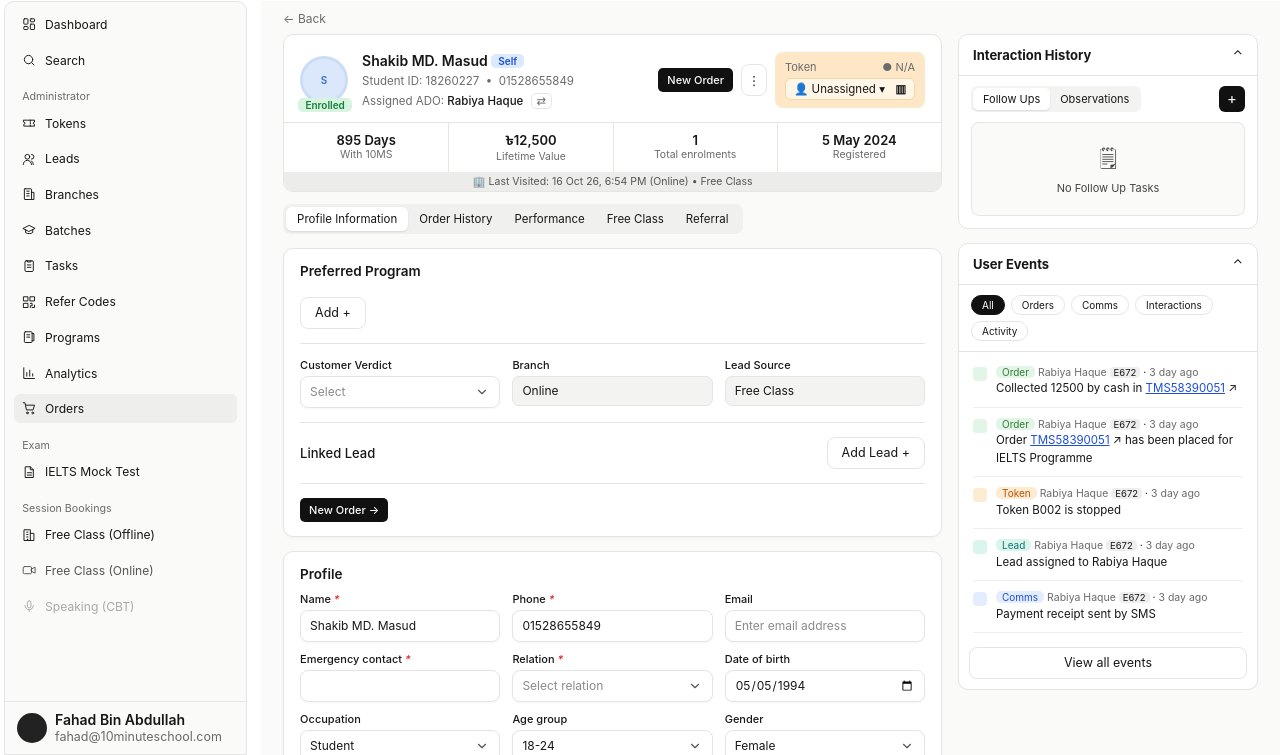
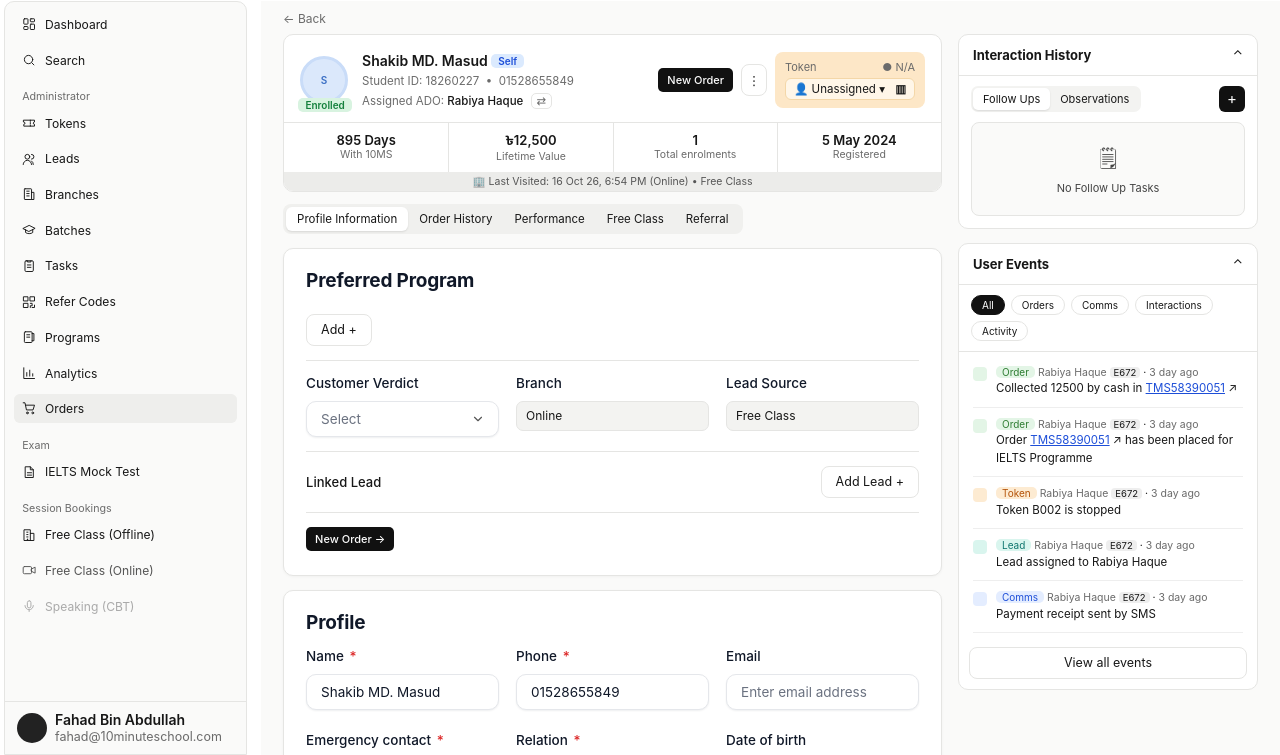
Before and after one commit to cm-ops-gmail/branch-id-card, a plain HTML site: page index.html in a window 1280 px wide. Both pictures are taken after a click on the link "Open student profile". Shown: the part 45-800 px from the top of the page. Drawn offline with nearby package versions, Linux system fonts and the light colour scheme.

Commit message:
Restyle student profile form typography and fields
Co-Authored-By: Claude Sonnet 5.5 <noreply@anthropic.com>

```diff
--- a/index.html
+++ b/index.html
@@ -362,6 +362,24 @@
   .toast{position:fixed;left:50%;bottom:26px;transform:translateX(-50%) translateY(8px);background:#1f1f1f;color:#fff;border-radius:10px;padding:10px 16px;font-size:13px;opacity:0;pointer-events:none;transition:opacity .18s,transform .18s;z-index:300}
   .toast.show{opacity:1;transform:translateX(-50%) translateY(0)}
   #bfmain .crumb{color:var(--muted);cursor:pointer}#bfmain .crumb:hover{text-decoration:underline}
+
+  /* profile form typography (matches reference) */
+  #profpage .sect{font-size:19px;font-weight:700;color:#101828;margin:0 0 14px;letter-spacing:-.01em}
+  #profpage .card.pad{padding:20px 22px 24px}
+  #profpage .g3,#profpage .g4{gap:22px 17px}
+  #profpage .fg label{font-size:13.5px;font-weight:500;color:#101828;margin-bottom:10px}
+  #profpage .fg label i{font-style:normal;color:#e5233d;margin-left:2px}
+  #profpage .fi,#profpage .dobw{height:36px;border-radius:10px;border:1px solid #e5e7eb;box-shadow:0 1px 2px rgba(16,24,40,.07);font-size:13.5px;color:#101828;padding:0 14px;background-color:#fff}
+  #profpage .fi::placeholder{color:#6b7280}
+  #profpage select.fi{padding-right:34px;background-position:right 13px center}
+  #profpage select.fi.ph{color:#6b7280}
+  #profpage input[type=file].fi{padding:0 12px;line-height:34px;font-size:13.5px}
+  #profpage .dobw{position:relative;display:flex;align-items:center;justify-content:space-between;cursor:pointer}
+  #profpage .dobw svg{width:17px;height:17px;stroke:#6b7280;fill:none;stroke-width:1.6;flex:none}
+  #profpage .dobw input{position:absolute;inset:0;opacity:0;width:100%;height:100%;cursor:pointer}
+  #profpage .dobt.ph{color:#6b7280}
+  #profpage .sect+.g3,#profpage .sect+.g4{margin-top:0}
+  #profpage .card.pad>.sect:not(:first-child){margin-top:40px!important}
   #printarea{display:none}
   @media print{
     @page{size:85.6mm 54mm;margin:0}
@@ -1237,7 +1255,7 @@ function renderOrder(){
 // ---------- Student profile ----------
 function profOf(r){
   if(!PROF[r.sid]){const h=r.uid;PROF[r.sid]={name:r.name,phone:r.phone,email:'',emg:r.emg,relation:'',dob:`${1990+(h%14)}-${String(1+h%12).padStart(2,'0')}-${String(1+h%27).padStart(2,'0')}`,occupation:'Student',age:'18-24',gender:h%2?'Male':'Female',bg:r.bg,
-    nationality:'Bangladeshi',city:'Dhaka',zone:'',area:'',address:'Khilgaon, Dhaka',edu:'College',cls:'HSC 2nd Year',inst:'',gname:'MD. Didaiul Alam',gnum:'',gnid:'',nid:'',visit:'',verdict:'',prefProg:'',exam:'',country:'',score:'',showPref:false}}
+    nationality:'Bangladeshi',city:'Dhaka',zone:'',area:'',address:'Khilgaon, Dhaka',edu:'College',cls:'HSC 2nd Year',inst:'Milestone College',gname:'MD. Didaiul Alam',gnum:'',gnid:'',nid:'',visit:'',verdict:'',prefProg:'',exam:'',country:'',score:'',showPref:false}}
   return PROF[r.sid];
 }
 let ptab='profile',profPhoto;
@@ -1247,7 +1265,9 @@ function openProfile(sid,tab){
   curStu=sid;ptab=tab||'profile';profPhoto=undefined;showPage('profpage');renderProfile();
 }
 const opt=(l,v,ph)=>`<option value="">${ph||'Select'}</option>`+l.map(o=>`<option ${o===v?'selected':''}>${o}</option>`).join('');
-const fld=(id,l,v,o={})=>`<div class="fg ${o.full?'full':''}"><label>${l}${o.req?' <i style="color:#dc2626">*</i>':''}</label>${o.sel?`<select class="fi ${v?'':'ph'}" id="${id}">${opt(o.sel,v,o.ph)}</select>`:`<input class="fi" id="${id}" type="${o.type||'text'}" value="${(v||'').toString().replace(/"/g,'&quot;')}" placeholder="${o.ph||''}">`}</div>`;
+const shortD=v=>{const d=new Date(v);return v&&!isNaN(d)?`${d.getDate()} ${MN[d.getMonth()]} ${String(d.getFullYear()).slice(2)}`:''};
+const INSTS=['Milestone College','Notre Dame College','Dhaka College','Holy Cross College','Viqarunnisa Noon School & College','Other'];
+const fld=(id,l,v,o={})=>`<div class="fg ${o.full?'full':''}"><label>${l}${o.req?' <i style="color:#dc2626">*</i>':''}</label>${o.dob?`<div class="dobw"><span class="dobt ${v?'':'ph'}">${v?shortD(v):(o.ph||'Select date')}</span><svg viewBox="0 0 24 24"><rect x="3" y="5" width="18" height="16" rx="2"/><path d="M3 10h18M8 3v4M16 3v4"/></svg><input id="${id}" type="date" value="${v||''}"></div>`:o.sel?`<select class="fi ${v?'':'ph'}" id="${id}">${opt(o.sel,v,o.ph)}</select>`:`<input class="fi" id="${id}" type="${o.type||'text'}" value="${(v||'').toString().replace(/"/g,'&quot;')}" placeholder="${o.ph||''}">`}</div>`;
 function readForm(P){
   const m={name:'f_name',phone:'f_phone',email:'f_email',emg:'f_emg',relation:'f_rel',dob:'f_dob',occupation:'f_occ',age:'f_age',gender:'f_gender',bg:'f_bg',nationality:'f_nat',city:'f_city',zone:'f_zone',area:'f_area',address:'f_addr',edu:'f_edu',cls:'f_cls',inst:'f_inst',gname:'f_gname',gnum:'f_gnum',nid:'f_nid',visit:'f_visit',verdict:'p_verdict',prefProg:'p_prog',exam:'p_exam',country:'p_country',score:'p_score'};
   for(const k in m){const e=$(m[k]);if(e)P[k]=e.value.trim()}
@@ -1266,13 +1286,13 @@ function renderProfile(){
       <button class="btn-new sm" data-toast="New order creation isn’t part of this demo">New Order →</button></div>
     <div class="card pad" style="margin-top:14px"><div class="sect">Profile</div>
       <div class="g3">${fld('f_name','Name',P.name,{req:1})}${fld('f_phone','Phone',P.phone,{req:1})}${fld('f_email','Email',P.email,{ph:'Enter email address'})}
-      ${fld('f_emg','Emergency contact',P.emg,{req:1})}${fld('f_rel','Relation',P.relation,{req:1,sel:['Child','Father','Mother','Brother','Sister','Spouse','Guardian'],ph:'Select relation'})}${fld('f_dob','Date of birth',P.dob,{type:'date'})}
+      ${fld('f_emg','Emergency contact',P.emg,{req:1})}${fld('f_rel','Relation',P.relation,{req:1,sel:['Child','Father','Mother','Brother','Sister','Spouse','Guardian'],ph:'Select relation'})}${fld('f_dob','Date of birth',P.dob,{dob:1,ph:'Select date of birth'})}
       ${fld('f_occ','Occupation',P.occupation,{sel:['Student','Job holder','Business','Other']})}${fld('f_age','Age group',P.age,{sel:['<18','18-24','25-34','35+']})}${fld('f_gender','Gender',P.gender,{sel:['Male','Female','Other']})}
       ${fld('f_bg','Blood Group',P.bg,{sel:BLOODS})}</div>
       <div class="sect" style="margin-top:20px">Location</div>
       <div class="g3">${fld('f_nat','Nationality',P.nationality,{sel:['Bangladeshi','Indian','Other']})}${fld('f_city','City',P.city,{sel:['Dhaka','Chattogram','Sylhet','Rajshahi']})}${fld('f_zone','Zone',P.zone,{sel:['Dhanmondi','Mirpur','Uttara','Moghbazar','Khilgaon','Diabari'],ph:'Select zone'})}
       ${fld('f_area','Area',P.area,{sel:['Sector 3','Sector 4','Sector 6','Sector 10'],ph:'Select area'})}${fld('f_addr','Address',P.address,{full:1})}</div>
-      <div class="sect" style="margin-top:20px">Education</div><div class="g3">${fld('f_edu','Education level',P.edu,{sel:['School','College','University','Other'],ph:'Select education level'})}${fld('f_cls','Class',P.cls,{sel:['Class 8','Class 9','Class 10','HSC 1st Year','HSC 2nd Year','Honours'],ph:'Select class'})}${fld('f_inst','Institute name',P.inst,{ph:'Enter institute name'})}</div>
+      <div class="sect" style="margin-top:20px">Education</div><div class="g3">${fld('f_edu','Education level',P.edu,{sel:['School','College','University','Other'],ph:'Select education level'})}${fld('f_cls','Class',P.cls,{sel:['Class 8','Class 9','Class 10','HSC 1st Year','HSC 2nd Year','Honours'],ph:'Select class'})}${fld('f_inst','Institute name',P.inst,{sel:(P.inst&&!INSTS.includes(P.inst)?[P.inst,...INSTS]:INSTS),ph:'Select institute'})}</div>
       <div class="sect" style="margin-top:20px">Identification Documents</div>
       <div class="g3">${fld('f_gname','Guardian Name',P.gname)}${fld('f_gnum','Guardian Number',P.gnum,{ph:'Enter guardian number'})}<div class="fg"><label>Guardian NID upload</label><input class="fi" type="file"></div>
       <div class="fg"><label>Student Photo</label><div class="phrow2">${p2?`<img src="${p2}">`:'<div class="nop2">!</div>'}<input class="fi" type="file" accept="image/*" id="f_photo"></div><button type="button" class="mbtn" id="phonebtn" style="margin-top:6px">📱 Phone Photos</button></div>${fld('f_nid','NID Number',P.nid,{ph:'Enter NID Number'})}<div class="fg"><label>Student NID</label><input class="fi" type="file"></div>
@@ -1290,6 +1310,7 @@ function renderProfile(){
   $('profpage').querySelectorAll('[data-pt]').forEach(b=>b.onclick=()=>{ptab=b.dataset.pt;renderProfile()});
   const pbtn=$('phonebtn');if(pbtn)pbtn.onclick=()=>{if(PH.open&&PH.sid===curStu)closePhone();else startPhone(curStu)};
   drawPhonePanel();
+  document.querySelectorAll('.dobw input').forEach(i=>i.onclick=()=>{try{i.showPicker()}catch(_){}});
   const ap=$('addpref');if(ap)ap.onclick=()=>{readForm(P);P.showPref=true;renderProfile()};
   const pf=$('f_photo');if(pf)pf.onchange=async e=>{const f=e.target.files[0];if(!f)return;const im=await loadImg(URL.createObjectURL(f)),m=Math.min(1,700/Math.max(im.width,im.height)),cv=document.createElement('canvas');
     cv.width=im.width*m;cv.height=im.height*m;cv.getContext('2d').drawImage(im,0,0,cv.width,cv.height);profPhoto=cv.toDataURL('image/jpeg',.88);
@@ -1307,7 +1328,7 @@ function renderProfile(){
 }
 
 // open order from table links
-document.addEventListener('change',e=>{if(e.target.matches&&e.target.matches('select.fi'))e.target.classList.toggle('ph',!e.target.value)});
+document.addEventListener('change',e=>{if(e.target.matches&&e.target.matches('select.fi'))e.target.classList.toggle('ph',!e.target.value);const w=e.target.closest&&e.target.closest('.dobw');if(w){const t=w.querySelector('.dobt');t.textContent=e.target.value?shortD(e.target.value):'Select date of birth';t.classList.toggle('ph',!e.target.value)}});
 document.addEventListener('click',e=>{const a=e.target.closest&&e.target.closest('a.oid[data-oid]');if(a){e.preventDefault();openOrder(+a.dataset.oid);return}
   const n=e.target.closest&&e.target.closest('a.sname[data-stu]');if(n){e.preventDefault();openProfile(n.dataset.stu,'profile')}});
 
```
